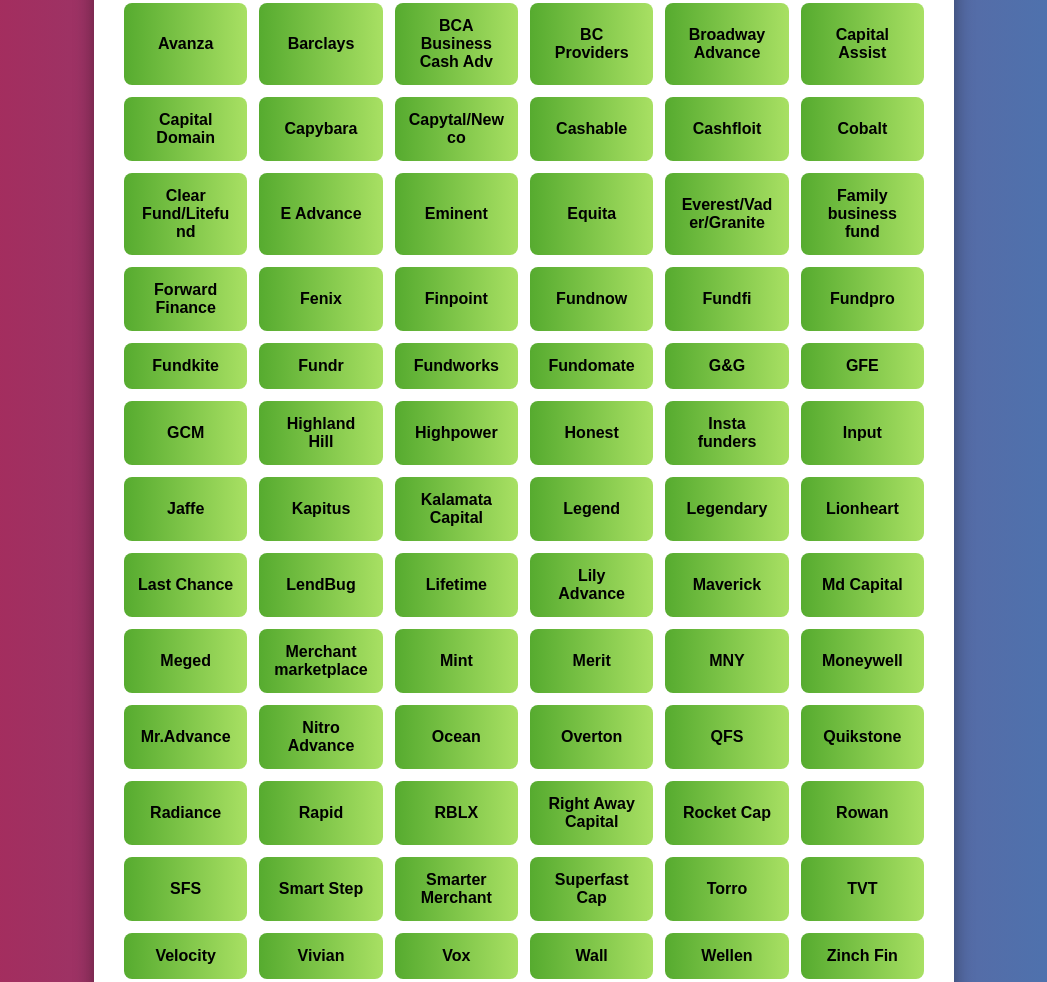
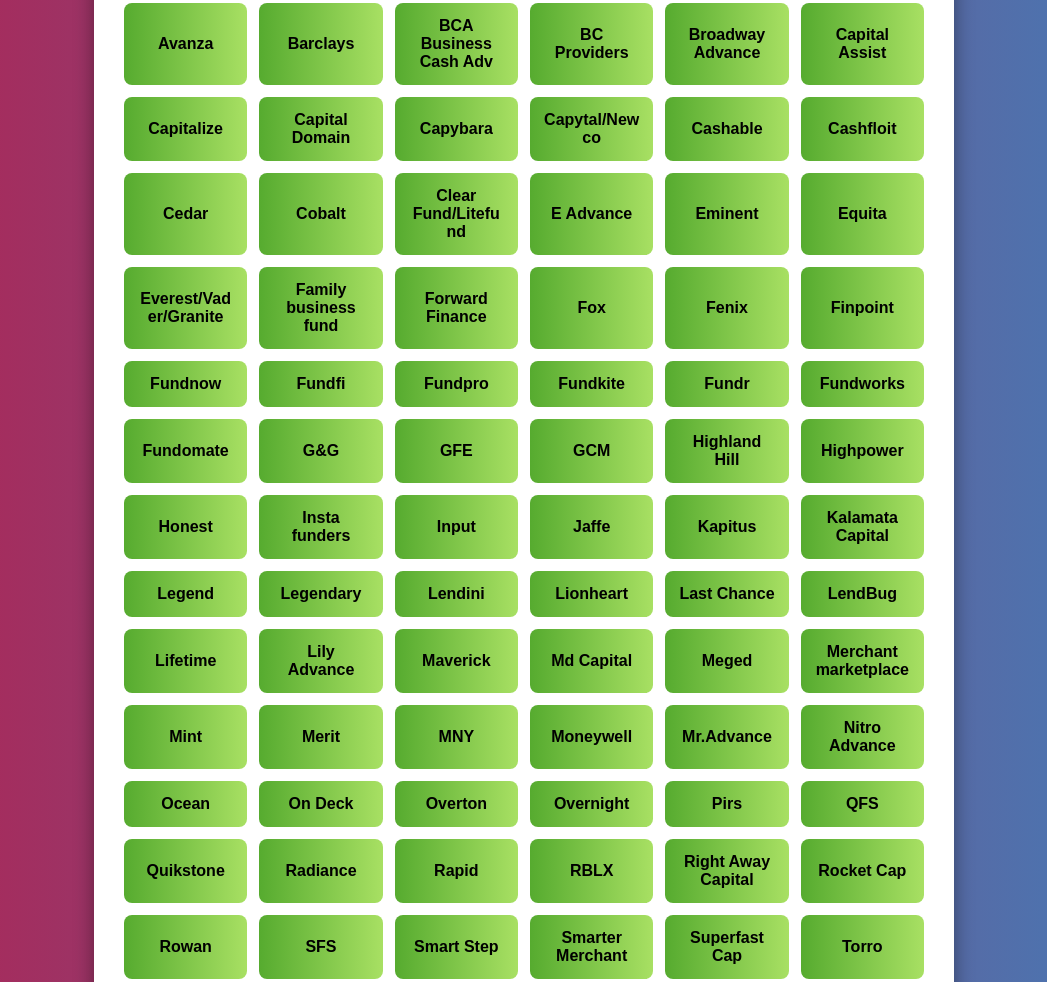
Before and after one commit to Maheedhar-rao/microservice-2, a website: page lender.html in a window 1280 px wide. Shown: the part 344-1326 px from the top of the page, without its empty margins (116-1163 px from the left). Drawn offline with Linux system fonts and the light colour scheme.

Commit message:
Update lender.html
added new lenders "overnight, lendini, pirs,cedar,capitalize,on deck,fox"

```diff
--- a/lender.html
+++ b/lender.html
@@ -154,11 +154,13 @@
   "BC Providers",
   "Broadway Advance",
   "Capital Assist",
+  "Capitalize",
   "Capital Domain",
   "Capybara",
   "Capytal/Newco",
   "Cashable",
   "Cashfloit",
+  "Cedar",
   "Cobalt",
   "Clear Fund/Litefund",
   "E Advance",
@@ -167,6 +169,7 @@
   "Everest/Vader/Granite",
   "Family business fund",
   "Forward Finance",
+  "Fox",
   "Fenix",
   "Finpoint",
   "Fundnow",
@@ -189,6 +192,7 @@
   "Kalamata Capital",
   "Legend",
   "Legendary",
+  "Lendini",
   "Lionheart",
   "Last Chance",
   "LendBug",
@@ -205,7 +209,10 @@
   "Mr.Advance",
   "Nitro Advance",
   "Ocean",
+  "On Deck",
   "Overton",
+  "Overnight",
+  "Pirs",
   "QFS",
   "Quikstone",
   "Radiance",
```
